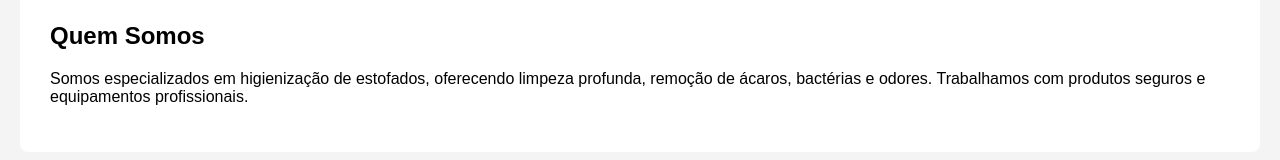
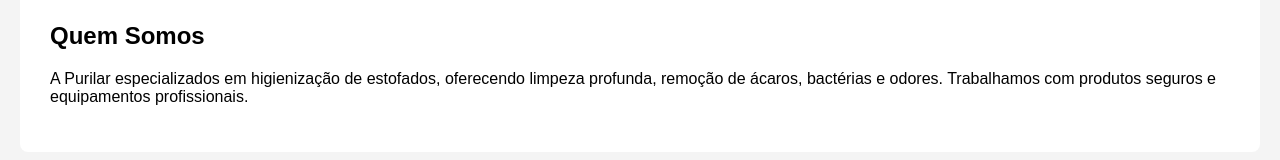
Before and after one commit to purilar/purilar.github.io, a plain HTML site: page index.html in a window 1280 px wide. Shown: the part 260-420 px from the top of the page. Drawn offline with Linux system fonts and the light colour scheme.

Commit message:
Update index.html

```diff
--- a/index.html
+++ b/index.html
@@ -97,7 +97,7 @@
 <section id="sobre">
   <h2>Quem Somos</h2>
   <p>
-    Somos especializados em higienização de estofados, oferecendo limpeza profunda,
+    A Purilar especializados em higienização de estofados, oferecendo limpeza profunda,
     remoção de ácaros, bactérias e odores. Trabalhamos com produtos seguros e equipamentos profissionais.
   </p>
 </section>
```
